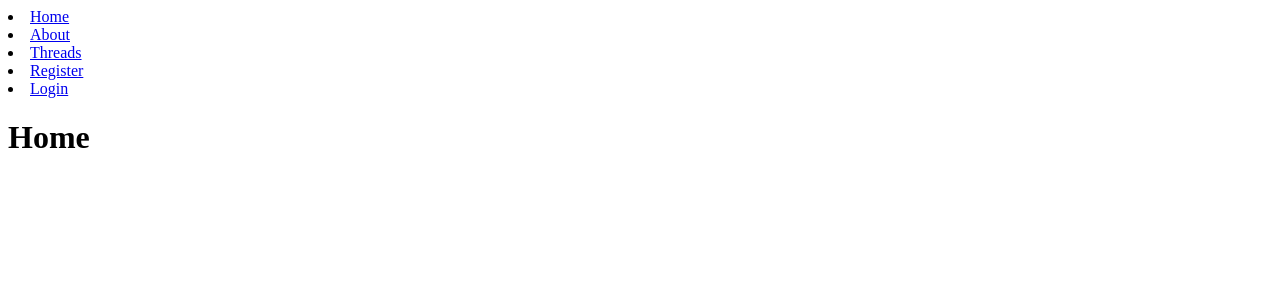
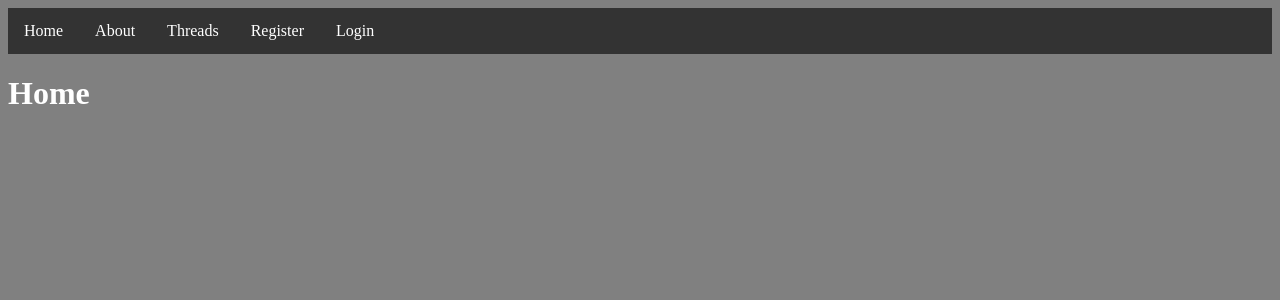
Before and after one commit to DJTechnoo/forumApp, a PHP site: page /forumApp/ in a window 1280 px wide. Shown: the top 300 px of the page. Run offline with PHP 8.4, Linux system fonts and the light colour scheme; data that the repository does not hold is empty.

Commit message:
Added css for navbar and background

```diff
--- a/app/views/inc/navbar.php
+++ b/app/views/inc/navbar.php
@@ -1,3 +1,48 @@
+<style>
+	body {
+		background-color: grey;
+	}
+
+	ul {
+		list-style-type: none;
+		margin: 0;
+		padding: 0;
+		overflow: hidden;
+		background-color: #333;
+	}
+
+	li {
+		float:  left;
+		display:inline;
+	}
+
+	li a {
+		display: block;
+		color: white;
+		text-align: center;
+		padding: 14px 16px;
+		text-decoration: none;
+	}
+
+	li a:hover {
+		background-color: #111;
+	}
+
+	table {
+		background-color: #333;
+	}
+
+	th {
+		color: white;
+		font-weight: normal;
+	}
+
+	h1 {
+		color: white;
+	}
+</style>
+
+<ul>
 	<li>
 		<a href="<?php echo URL; ?>">Home</a>
 	</li>
@@ -10,11 +55,9 @@
 	</li>
 <?php if(isset($_SESSION['user_id'])): ?>
 
-
 	<li>
 		<a href="<?php echo URL; ?>/users/logout">Logout</a>
 	</li>
-
 
 <?php else : ?>
 	<li>
@@ -24,3 +67,4 @@
 		<a href="<?php echo URL; ?>/users/login">Login</a>
 	</li>
 <?php endif; ?>
+</ul>
```
Lines whose indentation alone changed are shown as unchanged.
